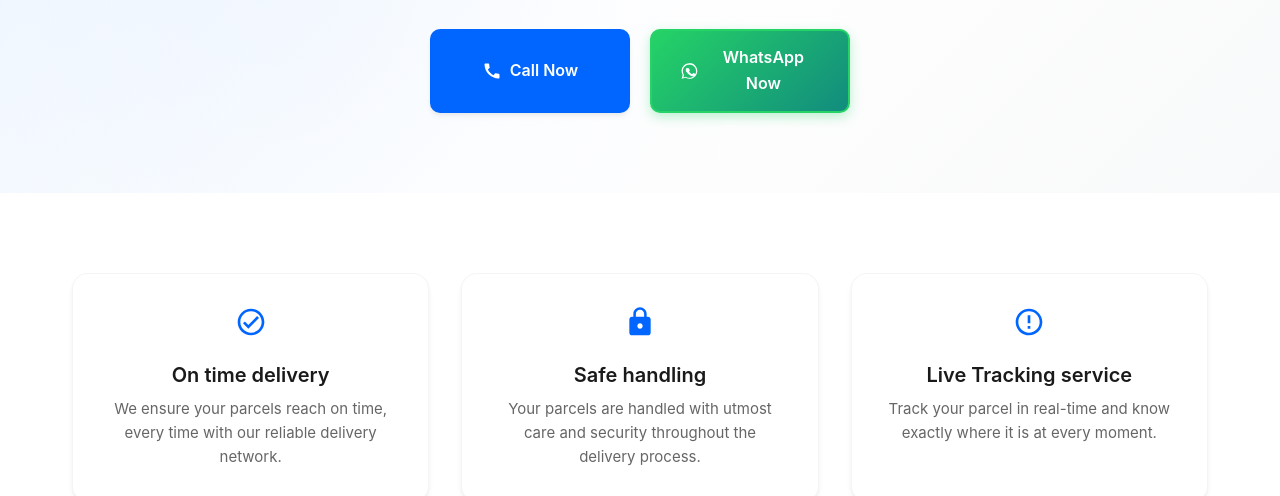
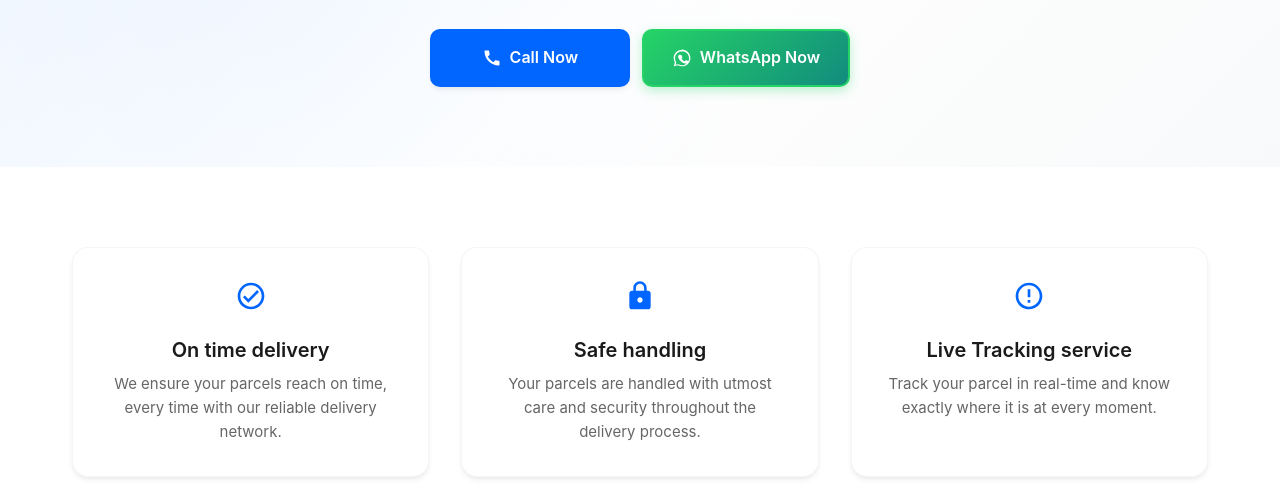
Before and after one commit to soham999a/Sp-courier, a plain HTML site: page index.html in a window 1280 px wide. Shown: the part 304-800 px from the top of the page. Drawn offline with Linux system fonts and the light colour scheme.

Commit message:
Fixed button text wrapping - buttons now display in one line

```diff
--- a/styles.css
+++ b/styles.css
@@ -125,10 +125,12 @@ p {
     cursor: pointer;
     transition: all var(--transition-smooth);
     min-height: 52px;
-    width: 100%;
+    width: auto;
+    min-width: 160px;
     text-align: center;
     position: relative;
     overflow: hidden;
+    white-space: nowrap;
 }
 
 .btn-primary {
@@ -279,10 +281,12 @@ p {
 
 .hero-buttons {
     display: flex;
-    flex-direction: column;
-    gap: 20px;
-    max-width: 420px;
+    flex-direction: row;
+    gap: 12px;
+    max-width: 100%;
     margin: 0 auto;
+    flex-wrap: wrap;
+    justify-content: center;
 }
 
 /* ===================================
```
